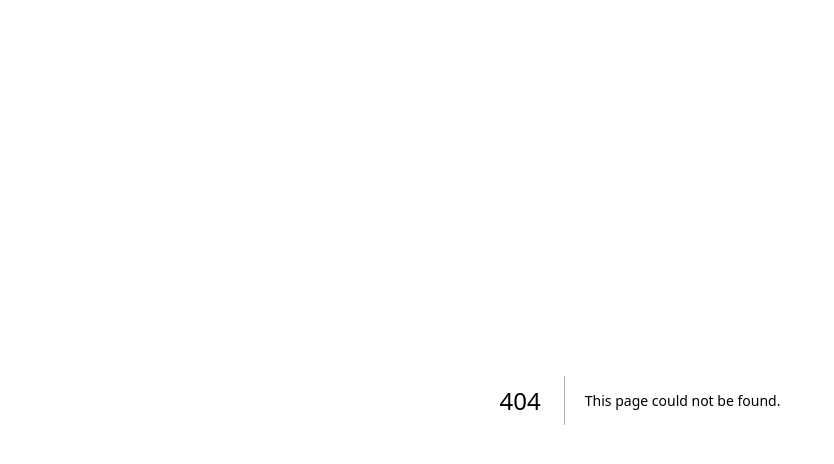
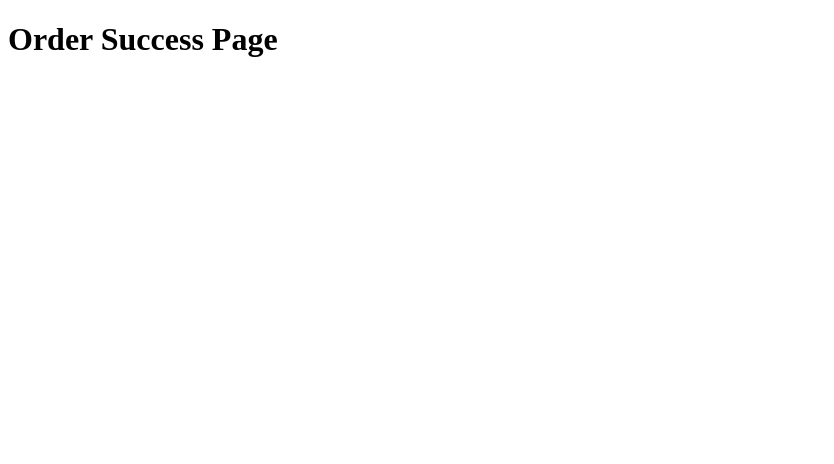
Before and after one commit to Sasiee10/SeeUnderLove-, a Next.js app: page /order-sucess in a window 1280 px wide. Before the commit this address had no page. Shown: the top 464 px of the page, without its empty margins (0-834 px from the left). Built offline with nearby package versions, Linux system fonts and the light colour scheme.

Commit message:
Rename order-sucess.js. to order-sucess.js

```diff
--- /dev/null
+++ b/pages/order-sucess.js
@@ -0,0 +1,3 @@
+export default function OrderSuccess() {
+  return <h1>Order Success Page</h1>;
+}
```
